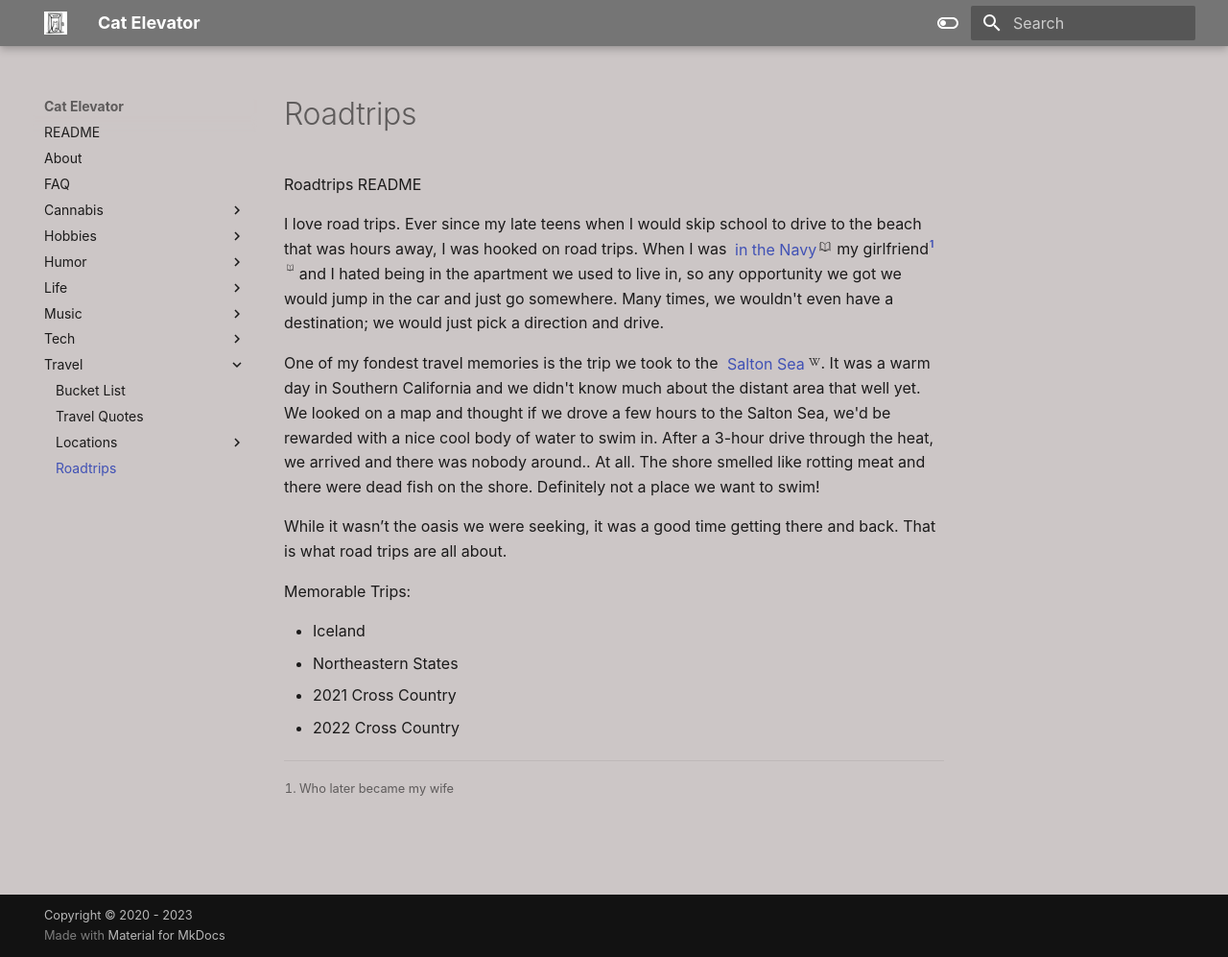
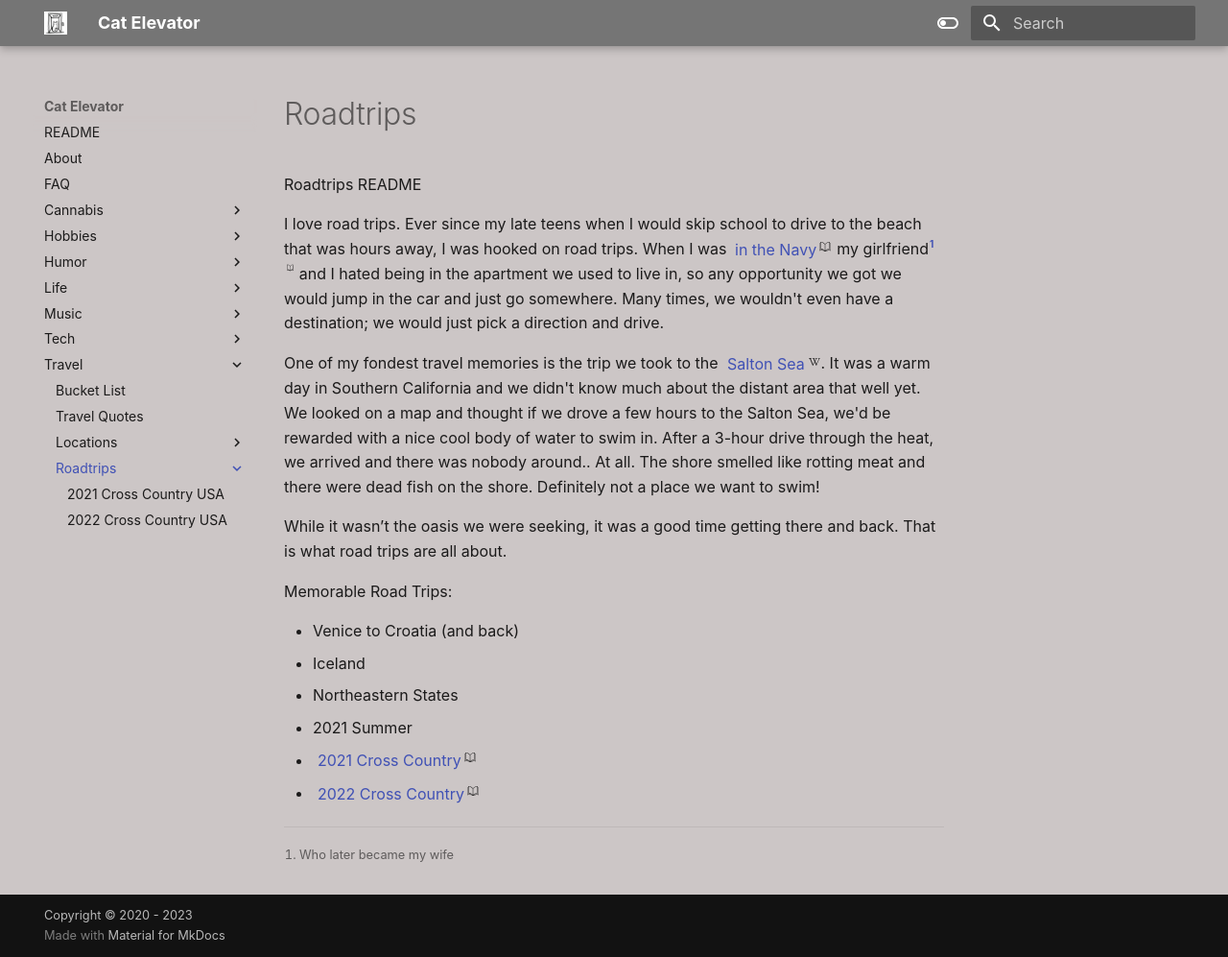
Before and after one commit to los7key/garden, an MkDocs documentation site: the page built from docs/travel/roadtrips/README.md, in a window 1280 px wide and 997 px high. Shown: the whole window at 96% size. Built offline with MkDocs 1.6.1 and Material for MkDocs 9.7.7, drawn with Linux system fonts in a browser that asks for light colours; some web fonts are replaced.

Commit message:
Lighter shade of grey and roadtrips

```diff
--- a/docs/stylesheets/garden.css
+++ b/docs/stylesheets/garden.css
@@ -25,7 +25,7 @@
 }
 
 [data-md-color-scheme="garden_dark"] {
-  --md-default-bg-color:               rgb(42, 42, 42); /* Default page background */
+  --md-default-bg-color:               rgb(55, 55, 55); /* Default page background */
   --md-default-fg-color:               hsla(0, 0%, 100%, 0.87);
   --md-default-fg-color--light:        hsla(0, 2%, 72%, 0.54);
   --md-default-fg-color--lighter:      hsla(0, 0%, 40%, 0.32);
--- a/docs/travel/roadtrips/README.md
+++ b/docs/travel/roadtrips/README.md
@@ -13,12 +13,14 @@
 
 While it wasn’t the oasis we were seeking, it was a good time getting there and back.  That is what road trips are all about.
 
-Memorable Trips:
+Memorable Road Trips:
 
+* Venice to Croatia (and back)
 * Iceland
 * Northeastern States
-* 2021 Cross Country
-* 2022 Cross Country
+* 2021 Summer
+* &nbsp;<a href="2021-cross-country/" class="hvr-wobble-skew">2021 Cross Country</a>
+* &nbsp;<a href="2022-cross-country/" class="hvr-wobble-skew">2022 Cross Country</a>
 
 
 [^1]: Who later became my wife
```
Also changed, not shown: docs/travel/roadtrips/2021-cross-country.md (added, +46 -0 lines), docs/travel/roadtrips/2022-cross-country.md (added, +41 -0 lines).
